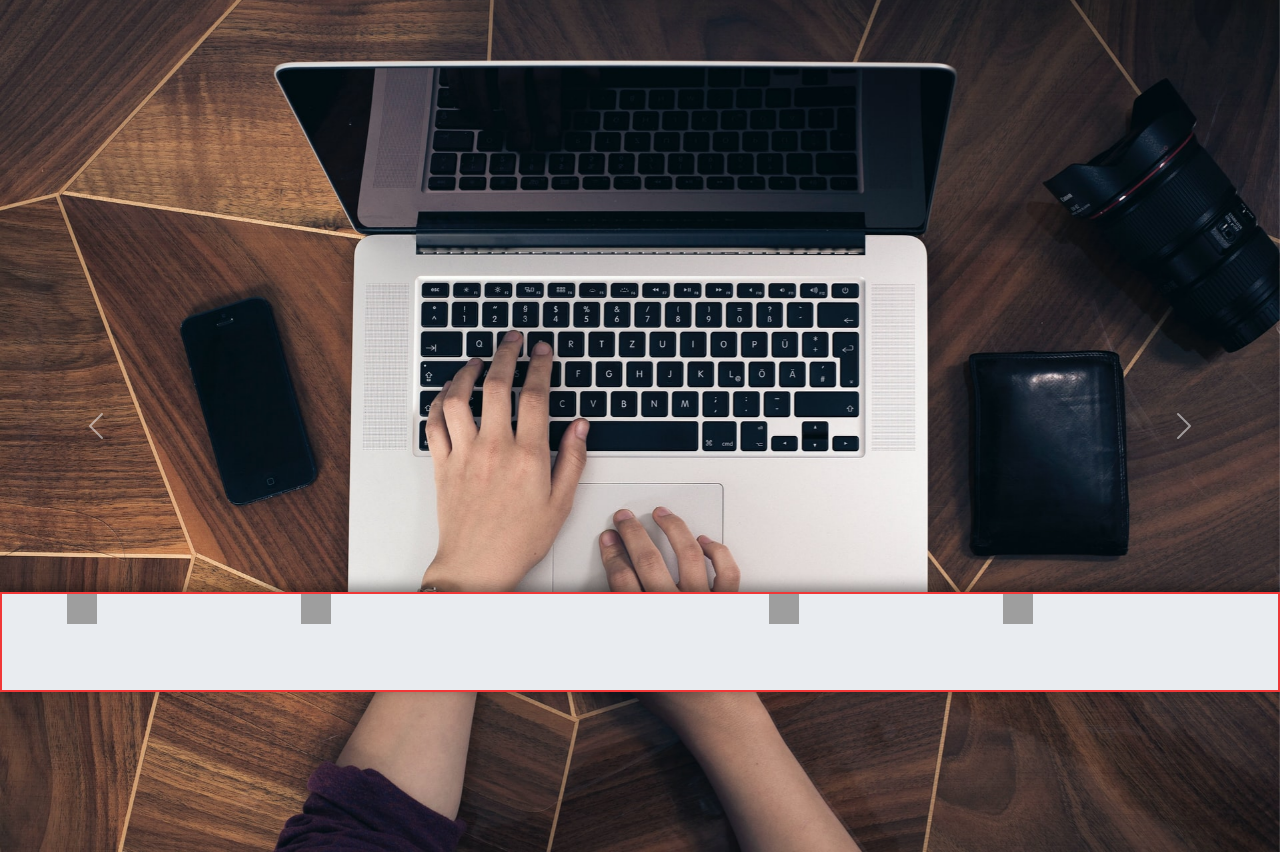
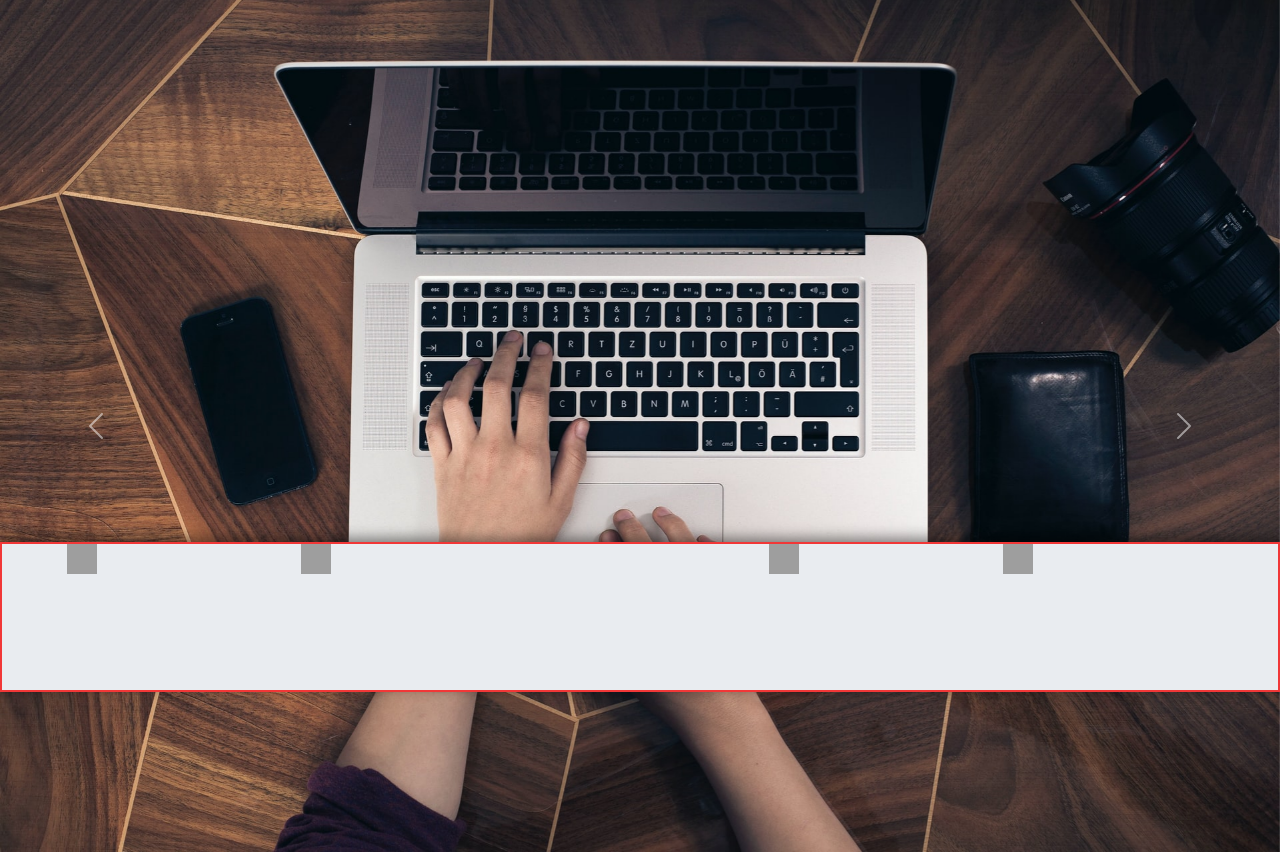
Before and after one commit to engrali93/f_alks_a, a PHP site: page / in a window 1280 px wide. Shown: the part 108-964 px from the top of the page. Run offline with PHP 8.4, Linux system fonts and the light colour scheme; grey boxes are pictures that could not be loaded.

Commit message:
foot 150

```diff
--- a/Style/stylesheetMobile.css
+++ b/Style/stylesheetMobile.css
@@ -73,7 +73,7 @@ and (max-device-width : 821px)  {
 .footer{
 
     border: 2px solid rgb(241, 55, 55);
-height: 100px;
+height: 150px;
 background-color: rgb(233, 236, 240);
 box-shadow: 0px -4px 13px rgba(0, 0, 0, 0.473);
 }
```
